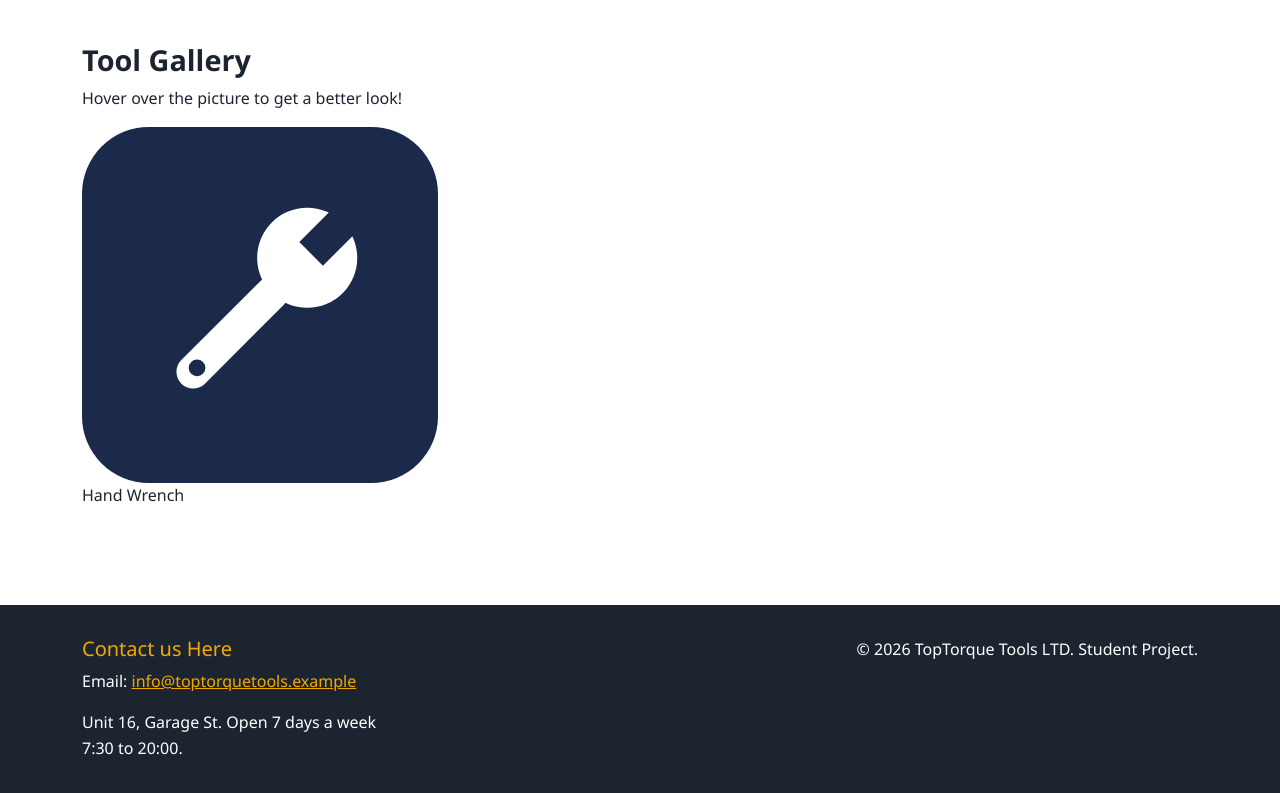
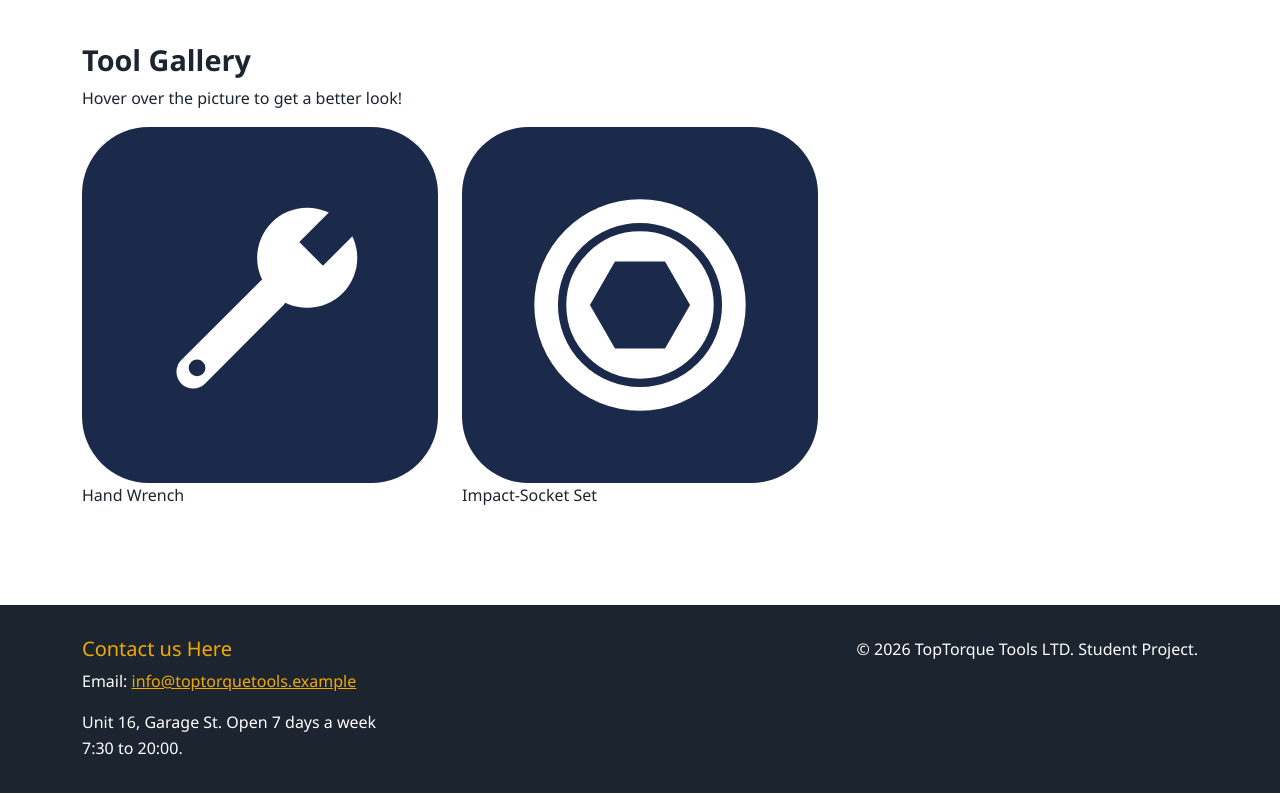
Before and after one commit to Wojtek-Uber/my_project_web, a plain HTML site: page gallery.html in a window 1280 px wide. Shown: the part 75-868 px from the top of the page. Drawn offline with nearby package versions, Linux system fonts and the light colour scheme.

Commit message:
add socket img to gallery page

```diff
--- a/gallery.html
+++ b/gallery.html
@@ -59,6 +59,13 @@
           <figcaption>Hand Wrench</figcaption>
         </figure>
       </div>
+      <div class="col-12 col-sm6 col-lg-4">
+        <figure>
+          <img src="images/sockets.svg" alt="Impact-Sockets">
+          <figcaption>Impact-Socket Set</figcaption>
+        </figure>
+      </div>
+      </div>
     </div>
   </main>
 
```
